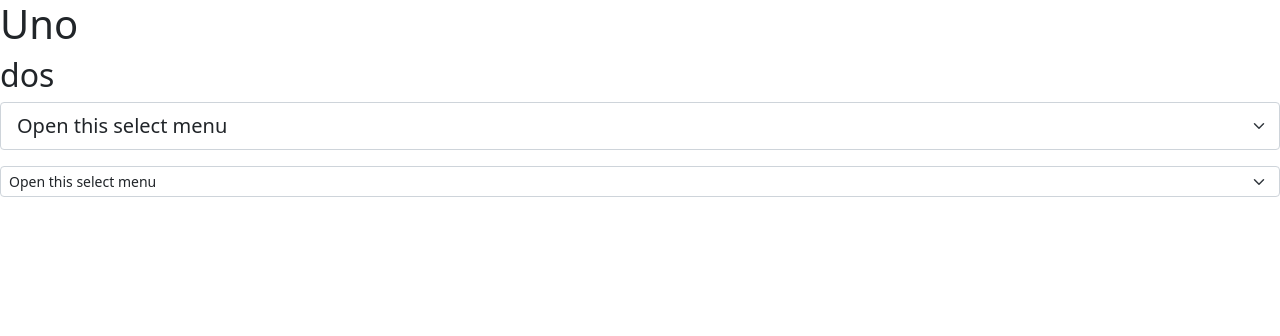
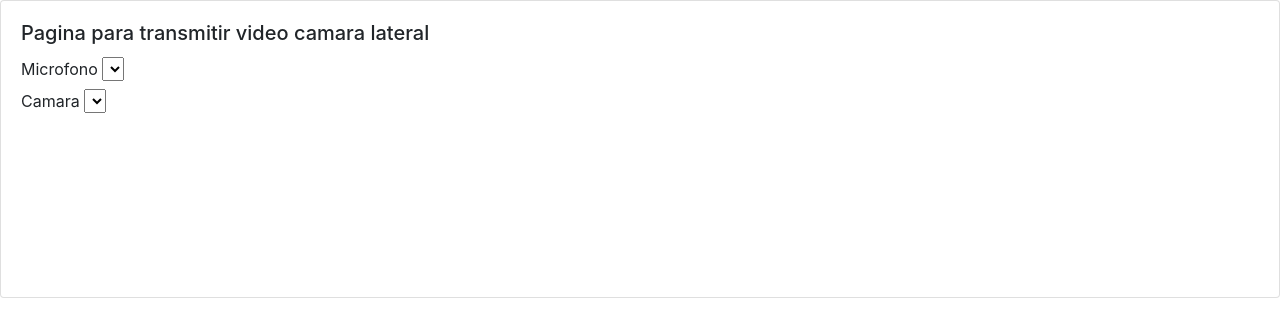
Before and after one commit to sjimenez75802/camara_frontal, a website: page src/public/index.html in a window 1280 px wide. Drawn offline with nearby package versions, Linux system fonts and the light colour scheme.

Commit message:
third edition

```diff
--- a/src/public/index.html
+++ b/src/public/index.html
@@ -4,31 +4,35 @@
     <meta charset="UTF-8">
     <meta http-equiv="X-UA-Compatible" content="IE=edge">
     <meta name="viewport" content="width=device-width, initial-scale=1.0">
-    <title>Document</title>
-    <link href="https://cdn.jsdelivr.net/npm/bootstrap@5.0.0-beta2/dist/css/bootstrap.min.css" rel="stylesheet" integrity="sha384-BmbxuPwQa2lc/FVzBcNJ7UAyJxM6wuqIj61tLrc4wSX0szH/Ev+nYRRuWlolflfl" crossorigin="anonymous">
+    <title>Broadcaster</title>
+    <meta charset="UTF-8" />
+    <link rel="stylesheet" href="https://maxcdn.bootstrapcdn.com/bootstrap/4.0.0/css/bootstrap.min.css" integrity="sha384-Gn5384xqQ1aoWXA+058RXPxPg6fy4IWvTNh0E263XmFcJlSAwiGgFAW/dAiS6JXm" crossorigin="anonymous">
 
-</head>
-<body>
-    <div>
-    <h1> Uno</h1>
-    <h2> dos </h2>
-    </div>
-    <select class="form-select form-select-lg mb-3" aria-label=".form-select-lg example">
-        <option selected>Open this select menu</option>
-        <option value="1">One</option>
-        <option value="2">Two</option>
-        <option value="3">Three</option>
-      </select>
 
-      <select class="form-select form-select-sm" aria-label=".form-select-sm example">
-        <option selected>Open this select menu</option>
-        <option value="1">One</option>
-        <option value="2">Two</option>
-        <option value="3">Three</option>
-      </select>
-    <script src="https://cdn.jsdelivr.net/npm/bootstrap@5.0.0-beta2/dist/js/bootstrap.bundle.min.js" integrity="sha384-b5kHyXgcpbZJO/tY9Ul7kGkf1S0CWuKcCD38l8YkeH8z8QjE0GmW1gYU5S9FOnJ0" crossorigin="anonymous"></script>
-    <script src="https://cdn.jsdelivr.net/npm/@popperjs/core@2.6.0/dist/umd/popper.min.js" integrity="sha384-KsvD1yqQ1/1+IA7gi3P0tyJcT3vR+NdBTt13hSJ2lnve8agRGXTTyNaBYmCR/Nwi" crossorigin="anonymous"></script>
-    <script src="https://cdn.jsdelivr.net/npm/bootstrap@5.0.0-beta2/dist/js/bootstrap.min.js" integrity="sha384-nsg8ua9HAw1y0W1btsyWgBklPnCUAFLuTMS2G72MMONqmOymq585AcH49TLBQObG" crossorigin="anonymous"></script>
+  </head>
+  <body>
+    <div class="card ">
+      <div class="card-body">
+        <h5 class="card-title">Pagina para transmitir video camara lateral</h5>
+    <section class="select">
+      <label for="audioSource">Microfono </label>
+      <select id="audioSource"></select>
+    </section>
 
-</body>
+    <section class="select">
+      <label for="videoSource">Camara </label>
+      <select id="videoSource"></select>
+    </section>
+
+    <video playsinline autoplay muted></video>
+    <script src="/socket.io/socket.io.js"></script>
+    <script src="/broadcast.js"></script>
+    <script src="https://code.jquery.com/jquery-3.2.1.slim.min.js" integrity="sha384-KJ3o2DKtIkvYIK3UENzmM7KCkRr/rE9/Qpg6aAZGJwFDMVNA/GpGFF93hXpG5KkN" crossorigin="anonymous"></script>
+<script src="https://cdnjs.cloudflare.com/ajax/libs/popper.js/1.12.9/umd/popper.min.js" integrity="sha384-ApNbgh9B+Y1QKtv3Rn7W3mgPxhU9K/ScQsAP7hUibX39j7fakFPskvXusvfa0b4Q" crossorigin="anonymous"></script>
+<script src="https://maxcdn.bootstrapcdn.com/bootstrap/4.0.0/js/bootstrap.min.js" integrity="sha384-JZR6Spejh4U02d8jOt6vLEHfe/JQGiRRSQQxSfFWpi1MquVdAyjUar5+76PVCmYl" crossorigin="anonymous"></script>
+
+</div>
+</div>
+
+  </body>
 </html>
```
Also changed, not shown: package.json (+5 -4 lines), src/index.js (+26 -0 lines), 1 other file.
